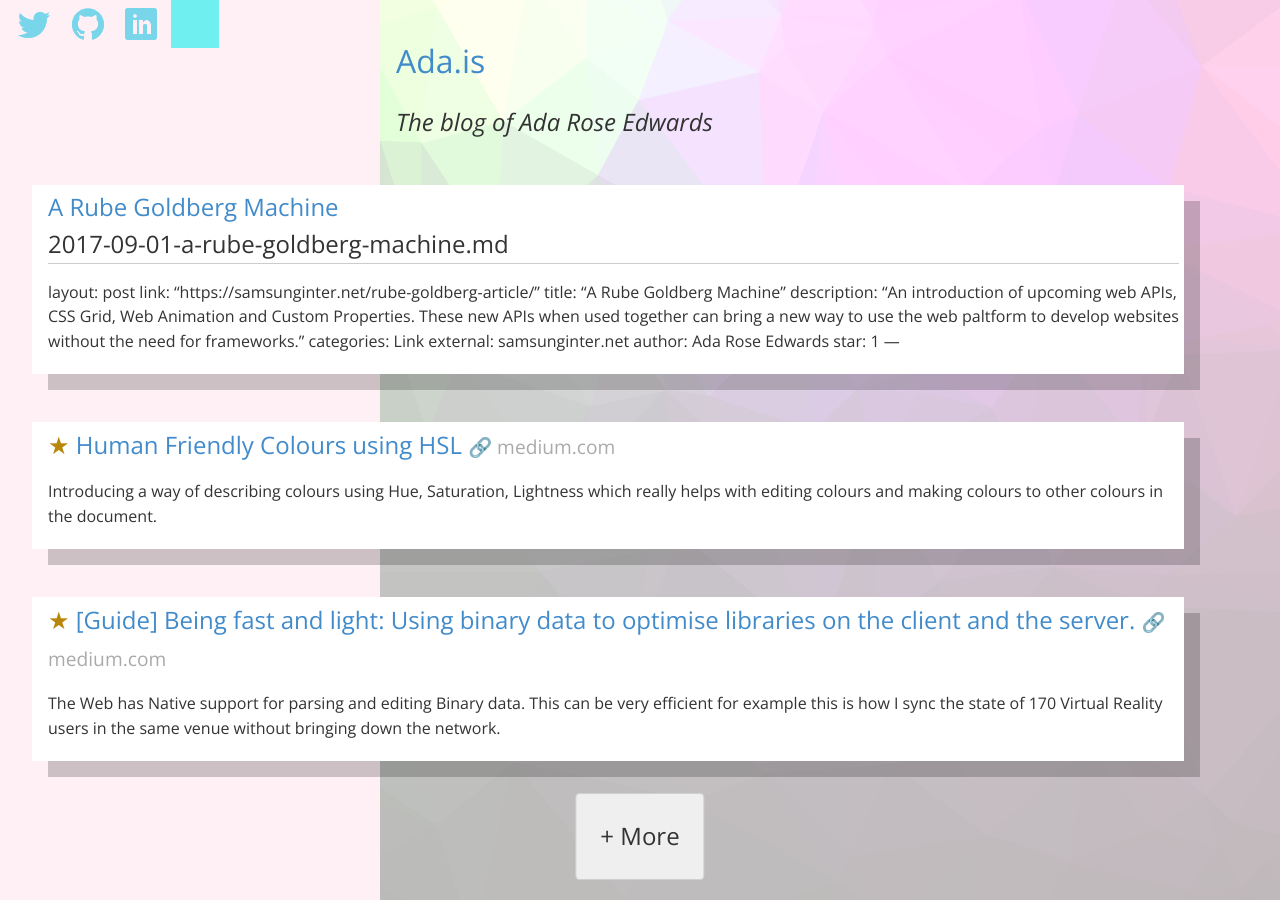
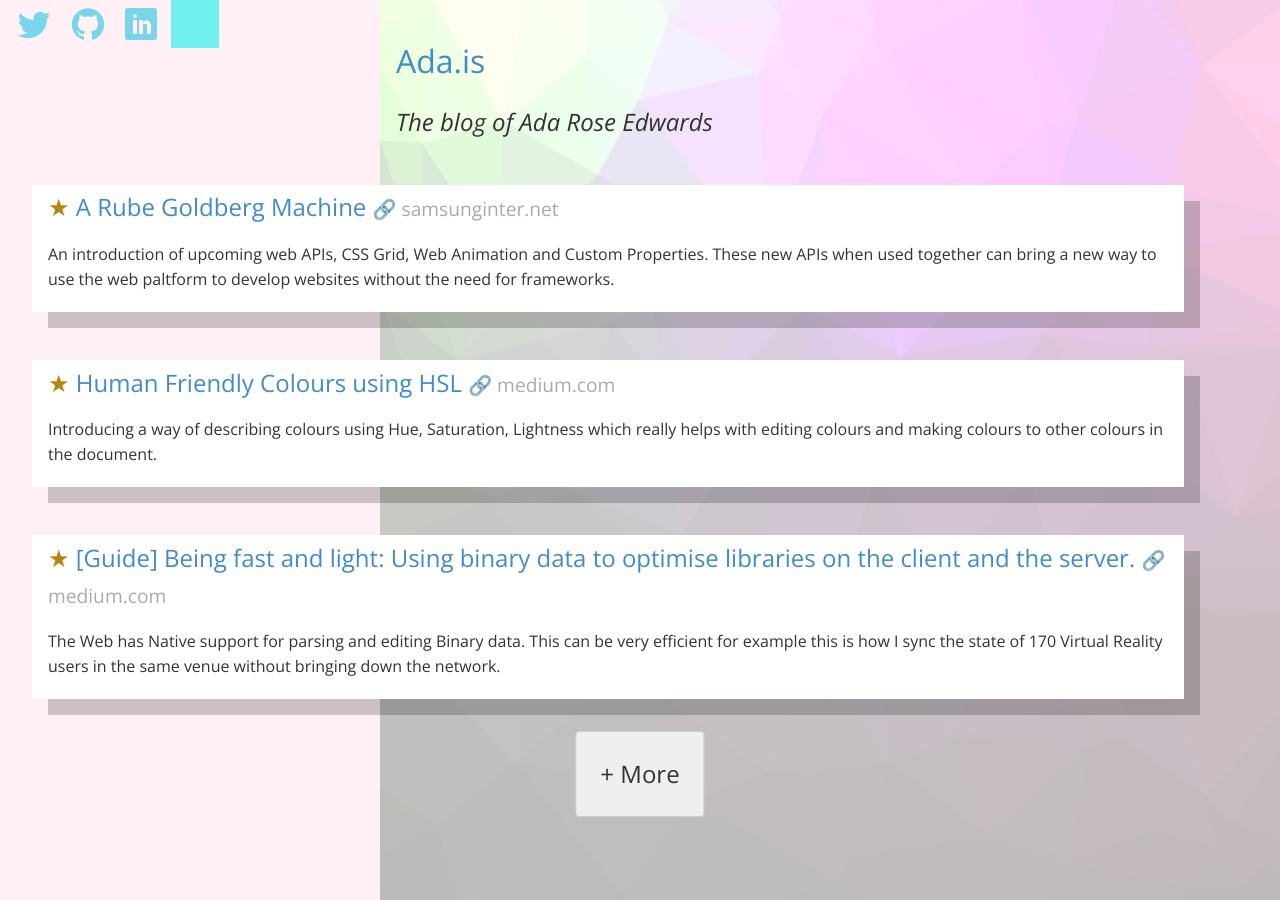
Before and after one commit to AdaRoseCannon/adarosecannon.github.io, a Jekyll site: the page built from index.html, in a window 1280 px wide. Built offline with Jekyll 4.4.1, drawn with Linux system fonts in a browser that asks for light colours.

Commit message:
Update 2017-09-01-a-rube-goldberg-machine.md

```diff
--- a/_posts/2017-09-01-a-rube-goldberg-machine.md
+++ b/_posts/2017-09-01-a-rube-goldberg-machine.md
@@ -1,4 +1,3 @@
-2017-09-01-a-rube-goldberg-machine.md
 ---
 layout: post
 link: "https://samsunginter.net/rube-goldberg-article/"
```
